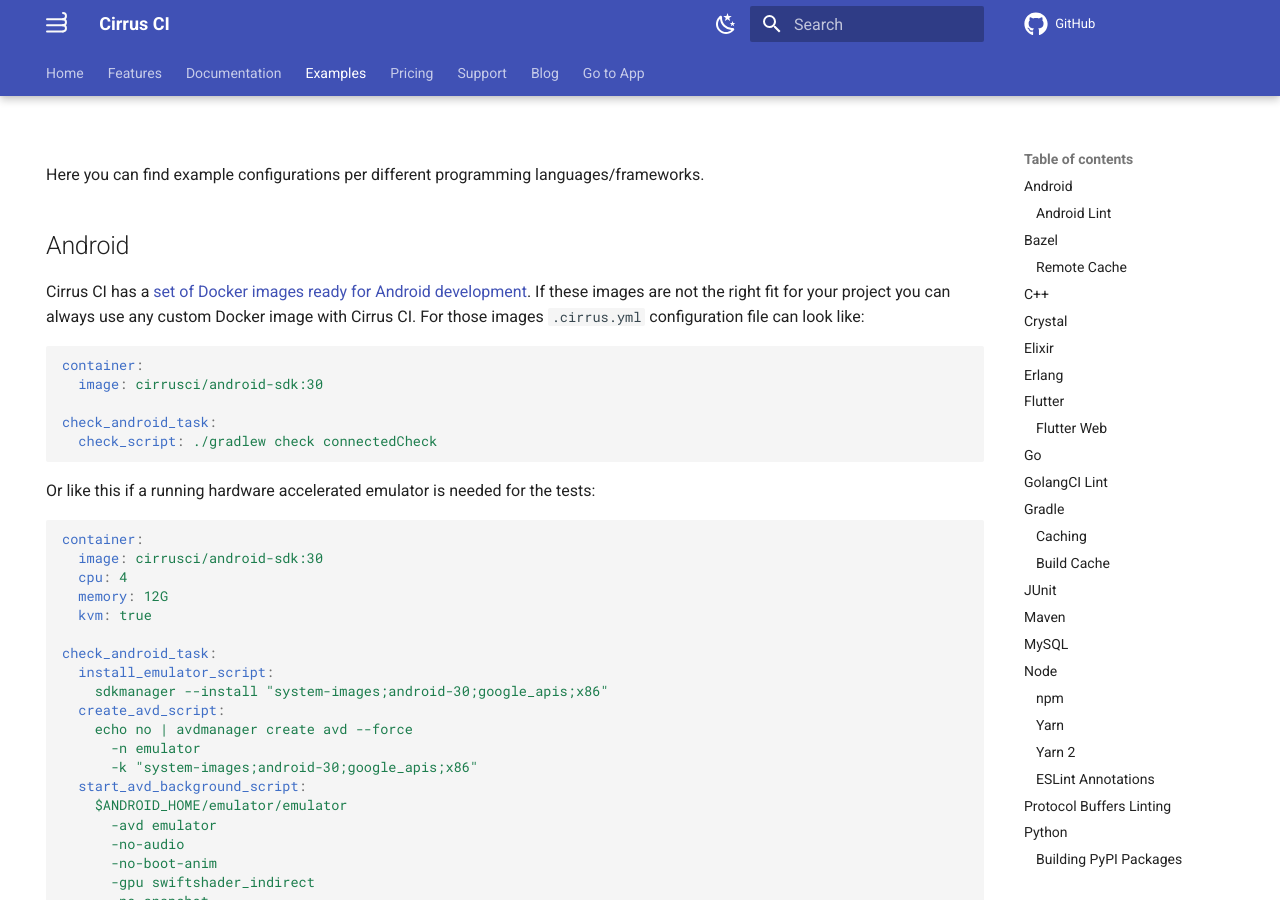
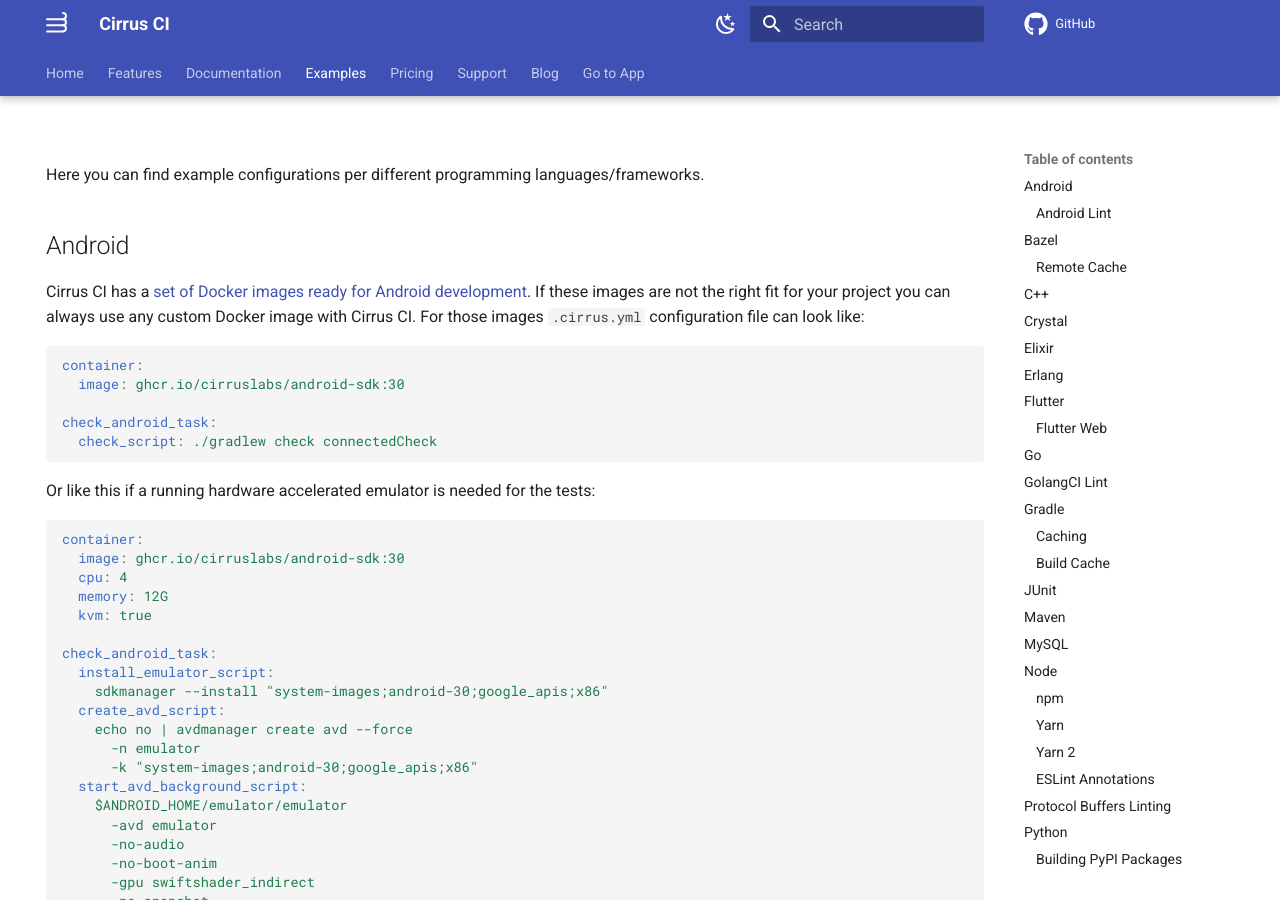
Before and after one commit to cirruslabs/cirrus-ci-docs, an MkDocs documentation site: the page built from docs/examples.md, in a window 1280 px wide and 900 px high. Built offline with MkDocs 1.6.1 and Material for MkDocs 9.7.7, drawn with Linux system fonts in a browser that asks for light colours; comment, search, counter and statistics services are not loaded; some of the changed text lies outside the part shown.

Commit message:
Updated Android and Flutter link
Fixes https://github.com/cirruslabs/docker-images-flutter/issues/276#issuecomment-1574175675

````diff
--- a/docs/examples.md
+++ b/docs/examples.md
@@ -9,13 +9,13 @@ Here you can find example configurations per different programming languages/fra
 
 ## Android
 
-Cirrus CI has a [set of Docker images ready for Android development](https://hub.docker.com/r/cirrusci/android-sdk/).
+Cirrus CI has a [set of Docker images ready for Android development](https://github.com/cirruslabs/docker-images-android/pkgs/container/android-sdk).
 If these images are not the right fit for your project you can always use any custom Docker image with Cirrus CI. For those
 images `.cirrus.yml` configuration file can look like:
 
 ```yaml
 container:
-  image: cirrusci/android-sdk:30
+  image: ghcr.io/cirruslabs/android-sdk:30
 
 check_android_task:
   check_script: ./gradlew check connectedCheck
@@ -25,7 +25,7 @@ Or like this if a running hardware accelerated emulator is needed for the tests:
 
 ```yaml
 container:
-  image: cirrusci/android-sdk:30
+  image: ghcr.io/cirruslabs/android-sdk:30
   cpu: 4
   memory: 12G
   kvm: true
@@ -238,12 +238,12 @@ Official [Erlang Docker images](https://hub.docker.com/_/erlang/) can be used fo
 
 ## Flutter
 
-Cirrus CI provides a [set of Docker images with Flutter and Dart SDK pre-installed](https://hub.docker.com/r/cirrusci/flutter/).
+Cirrus CI provides a [set of Docker images with Flutter and Dart SDK pre-installed](https://github.com/cirruslabs/docker-images-flutter/pkgs/container/flutter).
 Here is an example of how `.cirrus.yml` can be written for Flutter:
 
 ```yaml
 container:
-  image: cirrusci/flutter:latest
+  image: ghcr.io/cirruslabs/flutter:latest
 
 test_task:
   pub_cache:
@@ -259,7 +259,7 @@ If these images are not the right fit for your project you can always use any cu
 
 ### Flutter Web
 
-[Our Docker images with Flutter and Dart SDK pre-installed](https://hub.docker.com/r/cirrusci/flutter/) have special `*-web` tags
+[Our Docker images with Flutter and Dart SDK pre-installed](https://github.com/cirruslabs/docker-images-flutter/pkgs/container/flutter) have special `*-web` tags
 with [Chromium](https://www.chromium.org/) pre-installed. You can use these tags to run Flutter Web
 
 First define a new `chromium` platform in your `dart_test.yaml`:
````
Also changed, not shown: docs/guide/linux.md (+1 -1 lines), docs/guide/supported-computing-services.md (+1 -1 lines).
